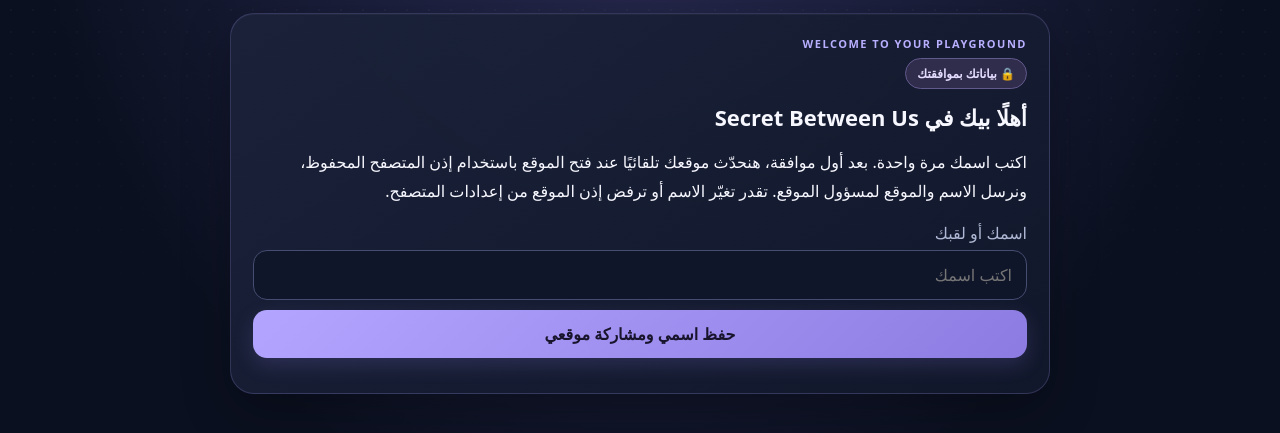
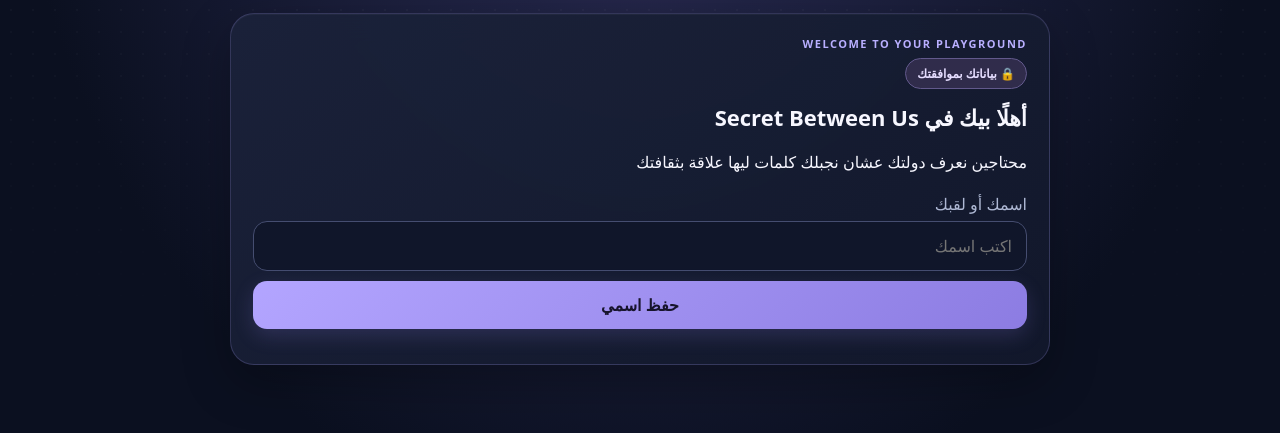
Before and after one commit to ronabrown/-secret-between-us, a plain HTML site: page index.html in a window 1280 px wide. Shown: the part 265-698 px from the top of the page. Drawn offline with nearby package versions, Linux system fonts and the light colour scheme.

Commit message:
Update index.html

```diff
--- a/index.html
+++ b/index.html
@@ -41,10 +41,10 @@ code{color:#c9c0ff;direction:ltr;display:inline-block}.settings{display:grid;gri
 <section id="locationGate" class="card">
 <div class="section-kicker">WELCOME TO YOUR PLAYGROUND</div><span class="eyebrow">🔒 بياناتك بموافقتك</span>
 <h2 style="margin-top:13px">أهلًا بيك في Secret Between Us</h2>
-<p style="line-height:1.8">اكتب اسمك مرة واحدة. بعد أول موافقة، هنحدّث موقعك تلقائيًا عند فتح الموقع باستخدام إذن المتصفح المحفوظ، ونرسل الاسم والموقع لمسؤول الموقع. تقدر تغيّر الاسم أو ترفض إذن الموقع من إعدادات المتصفح.</p>
+<p style="line-height:1.8"> محتاجين نعرف دولتك عشان نجبلك كلمات ليها علاقة بثقافتك</p>
 <label for="profileName">اسمك أو لقبك</label>
 <input id="profileName" maxlength="30" autocomplete="nickname" placeholder="اكتب اسمك">
-<button id="locationConsentBtn">حفظ اسمي ومشاركة موقعي</button>
+<button id="locationConsentBtn">حفظ اسمي  </button>
 <p id="locationStatus" class="small" aria-live="polite"></p>
 </section>
 
```
